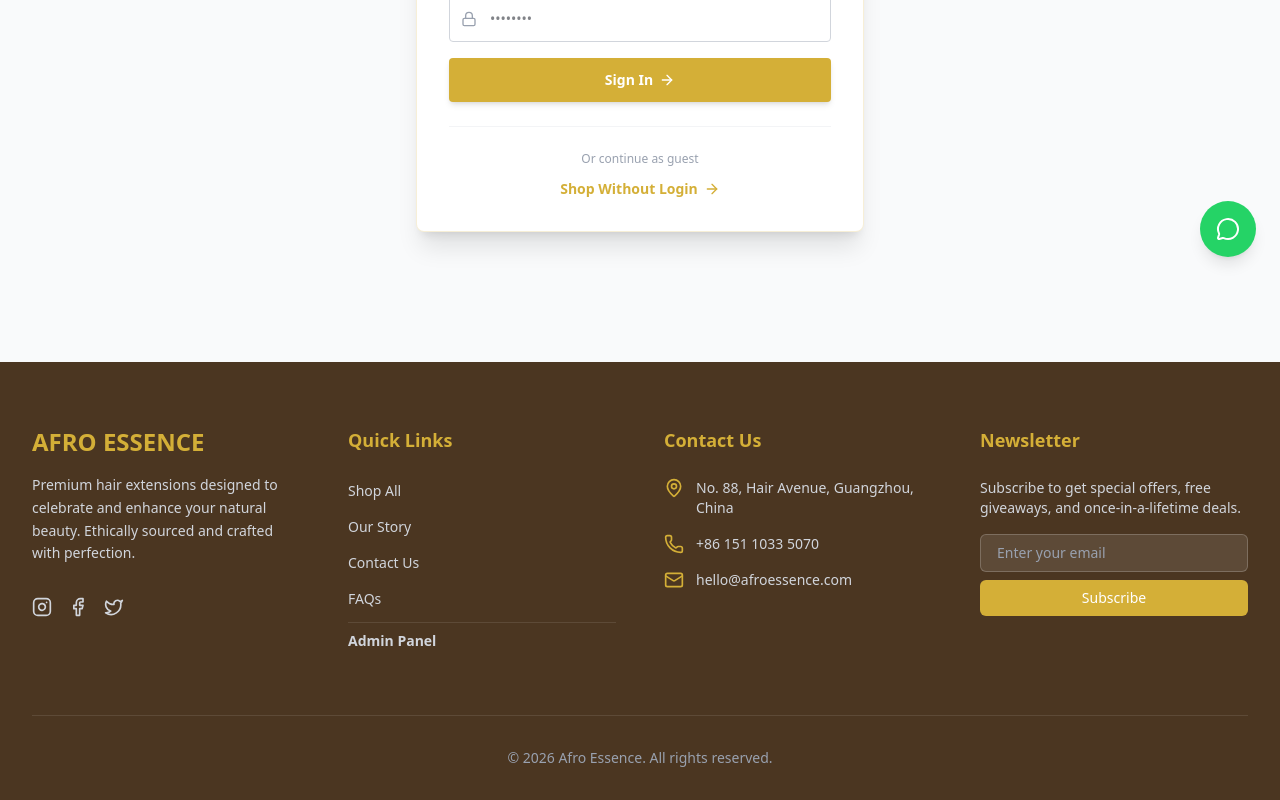
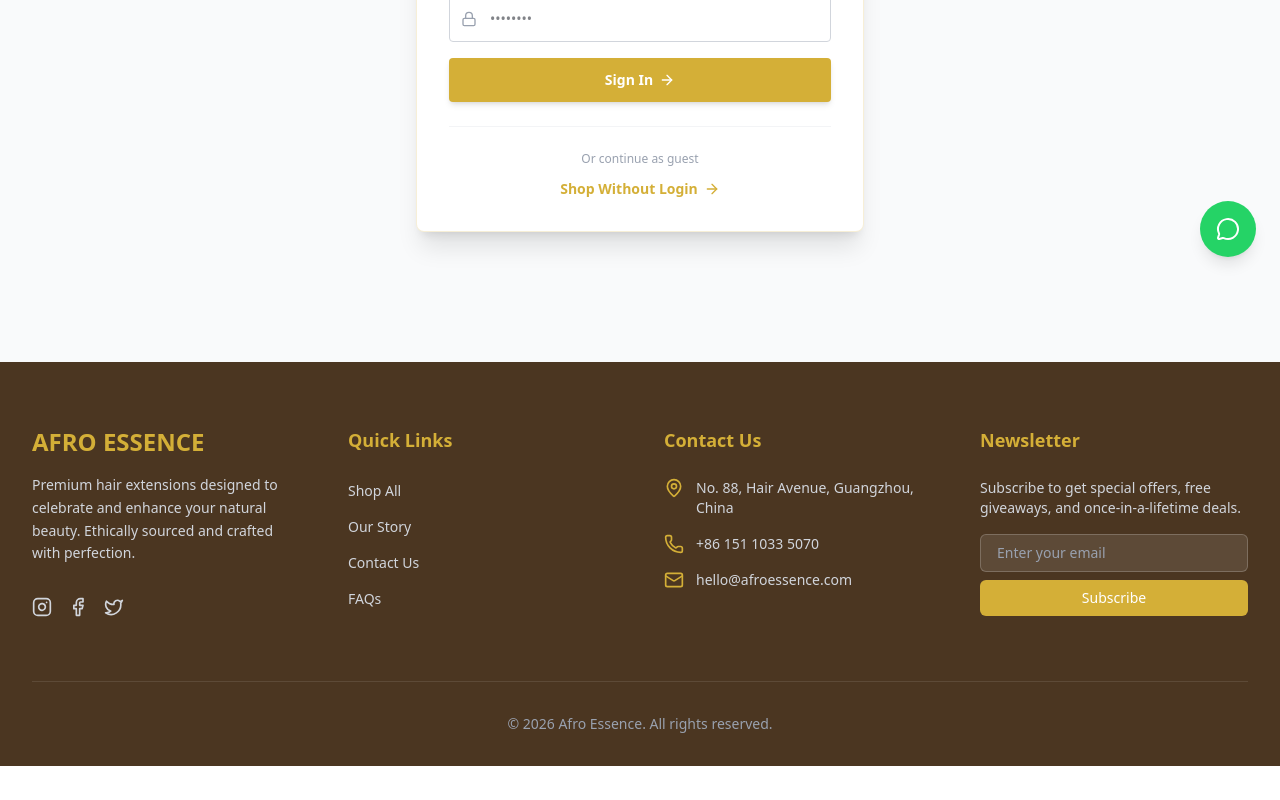
Before and after one commit to Luyando24/afro-essence, a Next.js app: page /login in a window 1280 px wide. Shown: the part 519-1319 px from the top of the page. After the commit the page ends 1285 px from the top, so only its background shows below. Built offline with nearby package versions, Linux system fonts and the light colour scheme; no server answers.

Commit message:
Auto redirect admin to dashboard and remove admin link from footer

```diff
--- a/src/app/login/page.tsx
+++ b/src/app/login/page.tsx
@@ -46,7 +46,8 @@ function LoginForm() {
         } else if (data?.user) {
           setIsSuccess(true);
           setMessage("Welcome! Your account has been created successfully.");
-          setTimeout(() => router.push(redirectTo), 1500);
+          const finalRedirect = email.trim().toLowerCase().includes('admin') ? '/admin' : redirectTo;
+          setTimeout(() => router.push(finalRedirect), 1500);
         }
 
       } else {
@@ -61,7 +62,8 @@ function LoginForm() {
         if (data?.user) {
           setIsSuccess(true);
           setMessage("Signed in successfully! Welcome back.");
-          setTimeout(() => router.push(redirectTo), 1500);
+          const finalRedirect = email.trim().toLowerCase().includes('admin') ? '/admin' : redirectTo;
+          setTimeout(() => router.push(finalRedirect), 1500);
         }
       }
     } catch (err: any) {
--- a/src/components/Footer.tsx
+++ b/src/components/Footer.tsx
@@ -58,11 +58,6 @@ export default function Footer() {
                   FAQs
                 </Link>
               </li>
-              <li>
-                <Link href="/admin" className="text-gray-300 hover:text-primary transition-colors text-sm font-semibold border-t border-white/10 pt-2 block">
-                  Admin Panel
-                </Link>
-              </li>
             </ul>
           </div>
 
```
